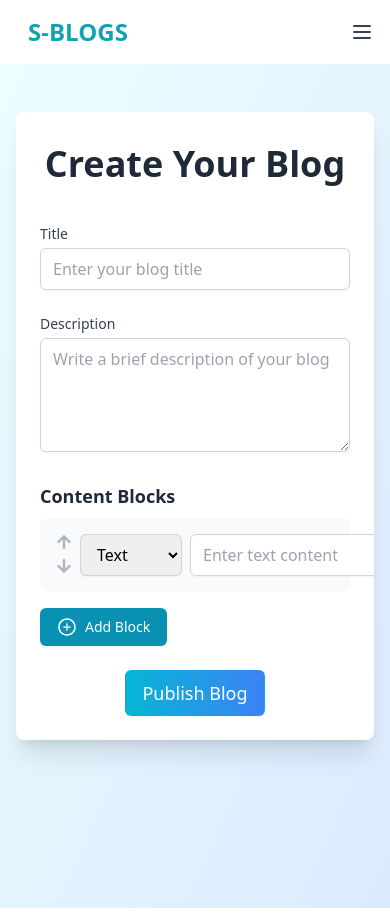
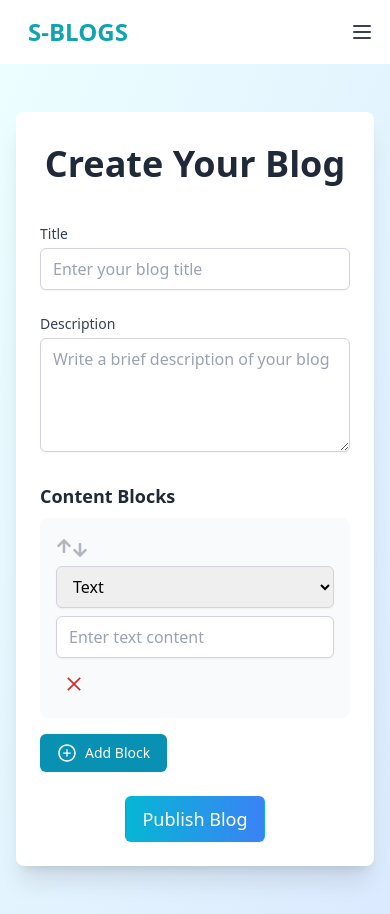
Before and after one commit to sudevvs9510/blog-management, a React (Vite) app in the folder frontend/: page /create-blog in a window 390 px wide. Built offline with nearby package versions, Linux system fonts and the light colour scheme; no server answers; sample sign-in values are in the browser's storage.

Commit message:
made responsive content block section

```diff
--- a/frontend/src/components/BlogCreate.jsx
+++ b/frontend/src/components/BlogCreate.jsx
@@ -159,8 +159,11 @@
     <h2 className="text-lg font-semibold mb-2 text-gray-800">Content Blocks</h2>
     <div className="space-y-4">
       {contentBlocks.map((block, index) => (
-                <div key={index} className="flex items-start space-x-2 bg-gray-50 p-4 rounded-lg">
-                  <div className="flex flex-col space-y-2">
+        <div
+          key={index}
+          className="flex flex-col sm:flex-row items-start sm:items-center space-y-2 sm:space-y-0 sm:space-x-2 bg-gray-50 p-4 rounded-lg"
+        >
+          <div className="flex sm:flex-col space-y-2 sm:space-y-0 sm:space-x-0">
             <button
               type="button"
               onClick={() => moveBlock(index, -1)}
@@ -178,34 +181,38 @@
               <FaArrowDown />
             </button>
           </div>
+
+          <div className="w-full sm:w-auto">
             <select
               value={block.type}
               onChange={(e) => {
-                      const updatedBlocks = [...contentBlocks]
-                      updatedBlocks[index].type = e.target.value
-                      setContentBlocks(updatedBlocks)
+                const updatedBlocks = [...contentBlocks];
+                updatedBlocks[index].type = e.target.value;
+                setContentBlocks(updatedBlocks);
               }}
-                    className="px-3 py-2 border border-gray-300 rounded-md shadow-sm focus:outline-none focus:ring-2 focus:ring-cyan-500 focus:border-cyan-500"
+              className="w-full sm:w-auto px-3 py-2 border border-gray-300 rounded-md shadow-sm focus:outline-none focus:ring-2 focus:ring-cyan-500 focus:border-cyan-500"
             >
               <option value="text">Text</option>
               <option value="header">Header</option>
               <option value="image">Image</option>
             </select>
+          </div>
 
+          <div className="flex-grow w-full sm:w-auto">
             {block.type === "text" || block.type === "header" ? (
               <input
                 type="text"
                 value={block.content}
                 onChange={(e) => updateContentBlock(index, e.target.value)}
                 placeholder={`Enter ${block.type} content`}
-                      className="flex-grow px-3 py-2 border border-gray-300 rounded-md shadow-sm focus:outline-none focus:ring-2 focus:ring-cyan-500 focus:border-cyan-500"
+                className="w-full px-3 py-2 border border-gray-300 rounded-md shadow-sm focus:outline-none focus:ring-2 focus:ring-cyan-500 focus:border-cyan-500"
               />
             ) : (
               <div className="flex items-center space-x-2 flex-grow">
                 {block.content ? (
                   <img src={block.content} alt="Uploaded" className="h-16 w-16 object-cover rounded" />
                 ) : (
-                        <div className="relative">
+                  <div className="relative w-full sm:w-auto">
                     <input
                       type="file"
                       accept="image/*"
@@ -220,12 +227,13 @@
                 )}
               </div>
             )}
+          </div>
 
           <button
             type="button"
             onClick={() => {
-                      const updatedBlocks = contentBlocks.filter((_, i) => i !== index)
-                      setContentBlocks(updatedBlocks)
+              const updatedBlocks = contentBlocks.filter((_, i) => i !== index);
+              setContentBlocks(updatedBlocks);
             }}
             className="text-red-600 hover:text-red-800 p-2 rounded-full hover:bg-red-100 transition-colors"
           >
@@ -243,6 +251,7 @@
         </button>
       </div>
 
+
           <div className="flex justify-center">
             <button
               type="submit"
--- a/frontend/src/components/BlogEdit.jsx
+++ b/frontend/src/components/BlogEdit.jsx
@@ -175,8 +175,8 @@
             <h2 className="text-lg font-semibold mb-2 text-gray-800">Content Blocks</h2>
             <div className="space-y-4">
                 {contentBlocks.map((block, index) => (
-                <div key={index} className="flex items-start space-x-2 bg-gray-50 p-4 rounded-lg">
-                  <div className="flex flex-col space-y-2">
+                  <div key={index} className="flex flex-col sm:flex-row sm:items-start sm:space-x-4 bg-gray-50 p-4 rounded-lg">
+                    <div className="flex space-x-2 sm:flex-col sm:space-y-2">
                       <button
                         type="button"
                         onClick={() => handleSwapBlocks(index, "up")}
@@ -194,6 +194,7 @@
                         <FaArrowDown />
                       </button>
                     </div>
+
                     <select
                       value={block.type}
                       onChange={(e) => {
@@ -201,7 +202,7 @@
                         updatedBlocks[index].type = e.target.value
                         setContentBlocks(updatedBlocks)
                       }}
-                    className="px-3 py-2 border border-gray-300 rounded-md shadow-sm focus:outline-none focus:ring-2 focus:ring-cyan-500 focus:border-cyan-500"
+                      className="px-3 py-2 border border-gray-300 rounded-md shadow-sm focus:outline-none focus:ring-2 focus:ring-cyan-500 focus:border-cyan-500 sm:w-48"
                     >
                       <option value="text">Text</option>
                       <option value="header">Header</option>
@@ -218,10 +219,10 @@
                           setContentBlocks(updatedBlocks)
                         }}
                         placeholder={`Enter ${block.type} content`}
-                      className="flex-grow px-3 py-2 border border-gray-300 rounded-md shadow-sm focus:outline-none focus:ring-2 focus:ring-cyan-500 focus:border-cyan-500"
+                        className="flex-grow sm:w-80 px-3 py-2 border border-gray-300 rounded-md shadow-sm focus:outline-none focus:ring-2 focus:ring-cyan-500 focus:border-cyan-500"
                       />
                     ) : (
-                    <div className="flex items-center space-x-2 flex-grow">
+                      <div className="flex items-center space-x-2 flex-grow sm:w-80">
                         {block.content ? (
                           <img src={block.content} alt="Uploaded" className="h-16 w-16 object-cover rounded" />
                         ) : (
@@ -251,6 +252,7 @@
                   </div>
                 ))}
               </div>
+
               <button
               type="button"
               onClick={() => {
```
Lines whose indentation alone changed are shown as unchanged.
